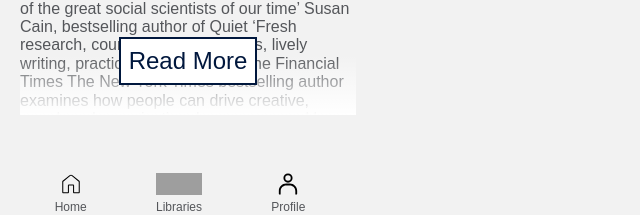
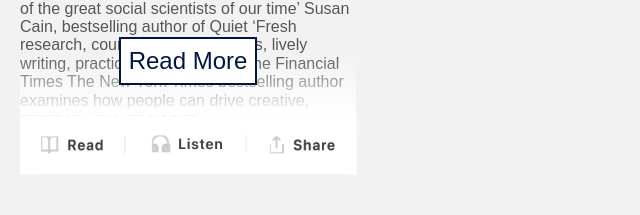
Before and after one commit to medeirosjoaquim/react-google-books, a React app: page / in a window 1280 px wide. Both pictures are taken after a click on the picture 84 px from the left and 480 px from the top of the page. Shown: the part 582-797 px from the top of the page, without its empty margins (0-640 px from the left). Built offline with nearby package versions, Linux system fonts and the light colour scheme; grey boxes are pictures that could not be loaded; a web font is replaced by a local one.

Commit message:
adds more tests

```diff
--- a/src/App.tsx
+++ b/src/App.tsx
@@ -16,7 +16,7 @@ export default function App() {
   const [searchContext, setSearchContext] = useState(
     SearchResultInitialState
   );
-const [showSearchInput, setShowSearchInput] = useState(true)
+const [show, setShow] = useState(true)
   const [searchStatusContext, setSearchStatusContext] = useState<ISearchStatusState>(
     {fetchStatus: 'none', startIndex: 0, searchQuery: '', loadMore: false}
   );
@@ -24,9 +24,9 @@ const history = useHistory()
 useEffect(() => {
   history.listen((location, action) => {
     if (location.pathname === '/detail') {
-      setShowSearchInput(false)
+      setShow(false)
     } else {
-      setShowSearchInput(true)
+      setShow(true)
     }
   });
   return () => {
@@ -43,7 +43,7 @@ useEffect(() => {
                 <title>React Google Books</title>
                 <link rel="canonical" href="" />
             </Helmet>
-          <SearchInput show={showSearchInput}/>
+          <SearchInput show={show}/>
           <div className="pages">
             <Switch>
               <Route path="/" component={Home} exact />
@@ -52,7 +52,7 @@ useEffect(() => {
               <Route path="/error" component={Error} />
             </Switch>
           </div>
-          <BottomBar />
+          <BottomBar show={show}/>
         </div>
       </SearchContext.Provider>
     </SearchStatusContext.Provider>
--- a/src/components/bottom-bar/bottom-bar.tsx
+++ b/src/components/bottom-bar/bottom-bar.tsx
@@ -32,10 +32,12 @@ const BarItem = styled.div`
   display: flex;
   flex-direction: column;
 `
-
-function BottomBar() {
+export interface IBottomBar {
+    show: boolean;
+}
+function BottomBar({show}: IBottomBar) {
   return (
-    <div>
+    <div style={{ display: show ?  'block' :  'none'}}>
       <BottomBarTag>
       <Link to='/'>
       <BarItem>
--- a/src/components/currently-reading/currently-reading.tsx
+++ b/src/components/currently-reading/currently-reading.tsx
@@ -39,7 +39,7 @@ function CurrentlyReading({
 }: ICurrentlyReading) {
    const history = useHistory();
   return (
-    <CurrentlyReadingContainer>
+    <CurrentlyReadingContainer data-testid="currently-reading">
       <LabelWrapper>
         <Label color={appDark50}>Currently Reading</Label>
         <Label color={appLightBlue}>All</Label>
--- a/src/components/discover/discover.tsx
+++ b/src/components/discover/discover.tsx
@@ -31,7 +31,7 @@ color: ${prop => prop.color};
 
 function Discover() {
   return (
-    <DiscoverContainer>
+    <DiscoverContainer data-testid="discover">
       <LabelWrapper>
         <Label color={appDark50}>Discover new book</Label>
         <Label color={appLightBlue}>More</Label>
--- a/src/components/greetings/greetings.tsx
+++ b/src/components/greetings/greetings.tsx
@@ -20,7 +20,7 @@ const GreetingsUserName = styled.span`
 
 function Greetings({userName = ''}: IGreetings) {
   return (
-    <GreetingsContainer>
+    <GreetingsContainer data-testid="greetings">
       <span>Hi,{' '}</span>
       <GreetingsUserName>{userName} </GreetingsUserName>
       <span>, 👋</span>
--- a/src/components/reviews/reviews.tsx
+++ b/src/components/reviews/reviews.tsx
@@ -37,7 +37,7 @@ color: ${prop => prop.color};
 
 function Review() {
   return (
-    <ReviewContainer>
+    <ReviewContainer data-testid="review">
       <LabelWrapper>
         <Label color={appDark50}>Reviews of the day</Label>
         <Label color={appLightBlue}>All Videos</Label>
--- a/src/components/search-input/search-input.tsx
+++ b/src/components/search-input/search-input.tsx
@@ -68,6 +68,7 @@ function SearchInput({show}: ISearchInput) {
   return (
     <SearchInputContainer style={{display: show ? 'flex' : 'none'}}>
       <StyledInput placeholder={'Search book'}
+      aria-label="search-input"
       onChange={e => handleInputChange(e)}/>
       <Icon src={magnifier}/>
     </SearchInputContainer>
--- a/src/pages/detail/components/detail-components.ts
+++ b/src/pages/detail/components/detail-components.ts
@@ -70,3 +70,9 @@ export const DescriptionWrapper = styled.div`
   padding-bottom: 42px;
   text-align: start;
 `
+export const DetailBar = styled.img`
+  position: fixed;
+  margin: 0 20px;
+  width: 337px;
+  height: 60px;
+`
--- a/src/pages/detail/detail.tsx
+++ b/src/pages/detail/detail.tsx
@@ -2,7 +2,9 @@ import React, {useState} from 'react'
 import {RouteComponentProps} from 'react-router'
 import BackButton from '../../components/back-button/back-button'
 import headerImg from '../../assets/images/detail-header.png'
+import detailBarImg from '../../assets/images/detail_bar.png'
 import {Item} from '../../models/books.model'
+
 import './detail.scss'
 import {
     DetailWrapper,
@@ -16,6 +18,7 @@ import {
     Title,
     SubTitle,
     Author,
+    DetailBar
 } from './components/detail-components'
 
 
@@ -53,7 +56,7 @@ console.log(description)
                 {!readMore && <button className="read-more-btn"
                                       onClick={() => setreadMore((true))}>Read More</button>}
             </DescriptionWrapper>}
-
+            <DetailBar src={detailBarImg}/>
         </DetailWrapper>
     )
 }
--- a/src/pages/home/home.tsx
+++ b/src/pages/home/home.tsx
@@ -7,15 +7,15 @@ import {mockedOriginalsData} from "../../helpers/mock.helper";
 
 function Home() {
   return (
-    <div className="home">
+    <div className="home" data-testid="home">
       <Greetings userName={'Mehmed Al Fatih'}/>
       <Discover/>
-      <CurrentlyReading title={'Originals'}
+      <CurrentlyReading
+       title={'Originals'}
        author={'Adam Grant'}
        currentChapter={'2'}
        totalChapers={'9'}
        detail={mockedOriginalsData}/>
-
        <Review/>
     </div>
   )
--- a/src/pages/search-results/search-results.tsx
+++ b/src/pages/search-results/search-results.tsx
@@ -87,7 +87,7 @@ function Search() {
   } else {
     const items = searchContext.items.filter(item => item.volumeInfo.hasOwnProperty('title'));
     return (
-      <SearchContainer>
+      <SearchContainer data-testid="search-results">
         {items.map(book => renderBook(book))}
         <LoadMoreWrapper>
           <LoadMoreBtn onClick={() => loadMore()}>load more</LoadMoreBtn>
--- a/test-report.html
+++ b/test-report.html
@@ -229,4 +229,4 @@ header {
   font-size: 1rem;
   padding: 0 0.5rem;
 }
-</style></head><body><div id="jesthtml-content"><header><h1 id="title">Test Report</h1></header><div id="metadata-container"><div id="timestamp">Started: 2021-04-19 23:08:18</div><div id="summary"><div id="suite-summary"><div class="summary-total">Suites (1)</div><div class="summary-passed">1 passed</div><div class="summary-failed summary-empty">0 failed</div><div class="summary-pending summary-empty">0 pending</div></div><div id="test-summary"><div class="summary-total">Tests (1)</div><div class="summary-passed">1 passed</div><div class="summary-failed summary-empty">0 failed</div><div class="summary-pending summary-empty">0 pending</div></div></div></div><div id="suite-1" class="suite-container"><div class="suite-info"><div class="suite-path">/home/johnbox/foton/react-google-books/__tests__/App.test.tsx</div><div class="suite-time">2.575s</div></div><div class="suite-tests"><div class="test-result passed"><div class="test-info"><div class="test-suitename"> </div><div class="test-title">App should render main components</div><div class="test-status">passed</div><div class="test-duration">0.114s</div></div></div></div></div></div></body></html>
+</style></head><body><div id="jesthtml-content"><header><h1 id="title">Test Report</h1></header><div id="metadata-container"><div id="timestamp">Started: 2021-04-19 23:57:40</div><div id="summary"><div id="suite-summary"><div class="summary-total">Suites (1)</div><div class="summary-passed summary-empty">0 passed</div><div class="summary-failed">1 failed</div><div class="summary-pending summary-empty">0 pending</div></div><div id="test-summary"><div class="summary-total">Tests (1)</div><div class="summary-passed summary-empty">0 passed</div><div class="summary-failed">1 failed</div><div class="summary-pending summary-empty">0 pending</div></div></div></div><div id="suite-1" class="suite-container"><div class="suite-info"><div class="suite-path">/home/johnbox/foton/react-google-books/__tests__/SearchInput.test.tsx</div><div class="suite-time">3.018s</div></div><div class="suite-tests"><div class="test-result failed"><div class="test-info"><div class="test-suitename"> </div><div class="test-title">Home section titles should be on screen</div><div class="test-status">failed</div><div class="test-duration">0.124s</div></div></div></div></div></div></body></html>
```
Also changed, not shown: 1 other file (tests, documents, lock files or other folders).
